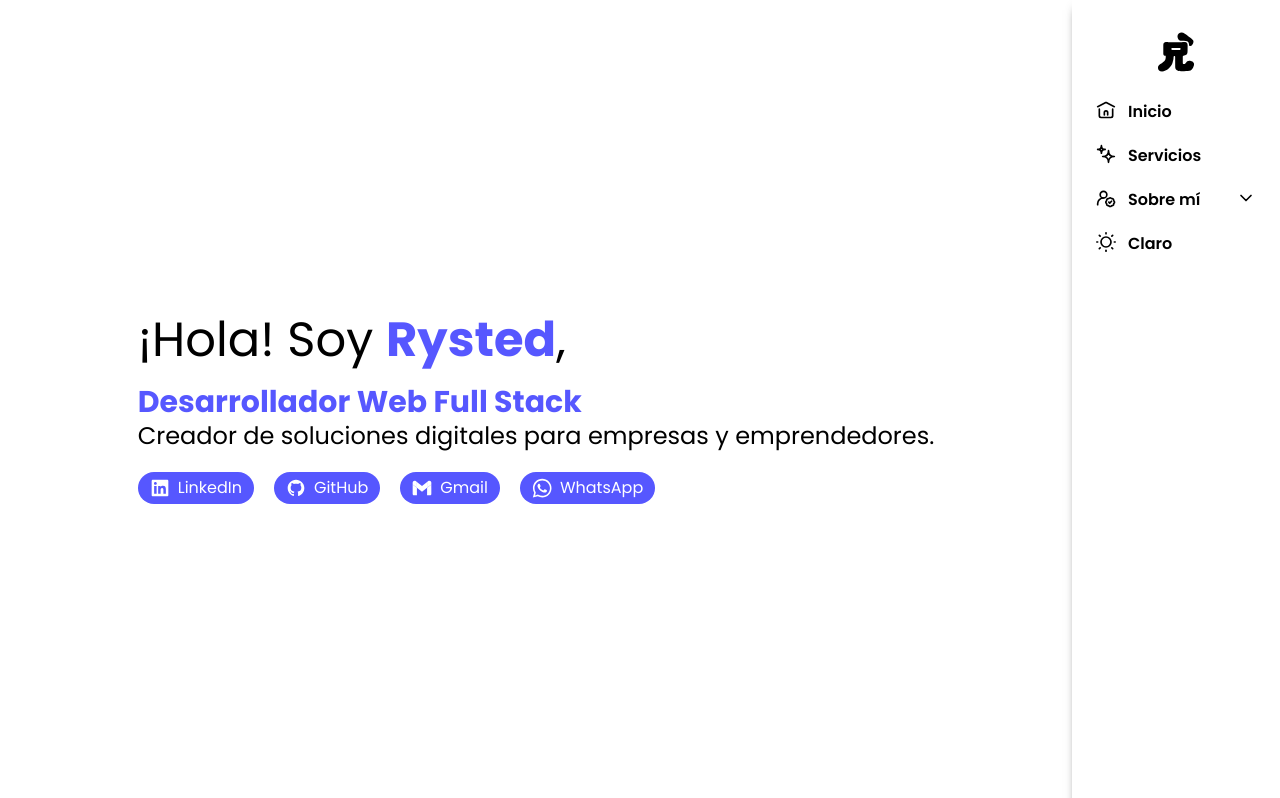
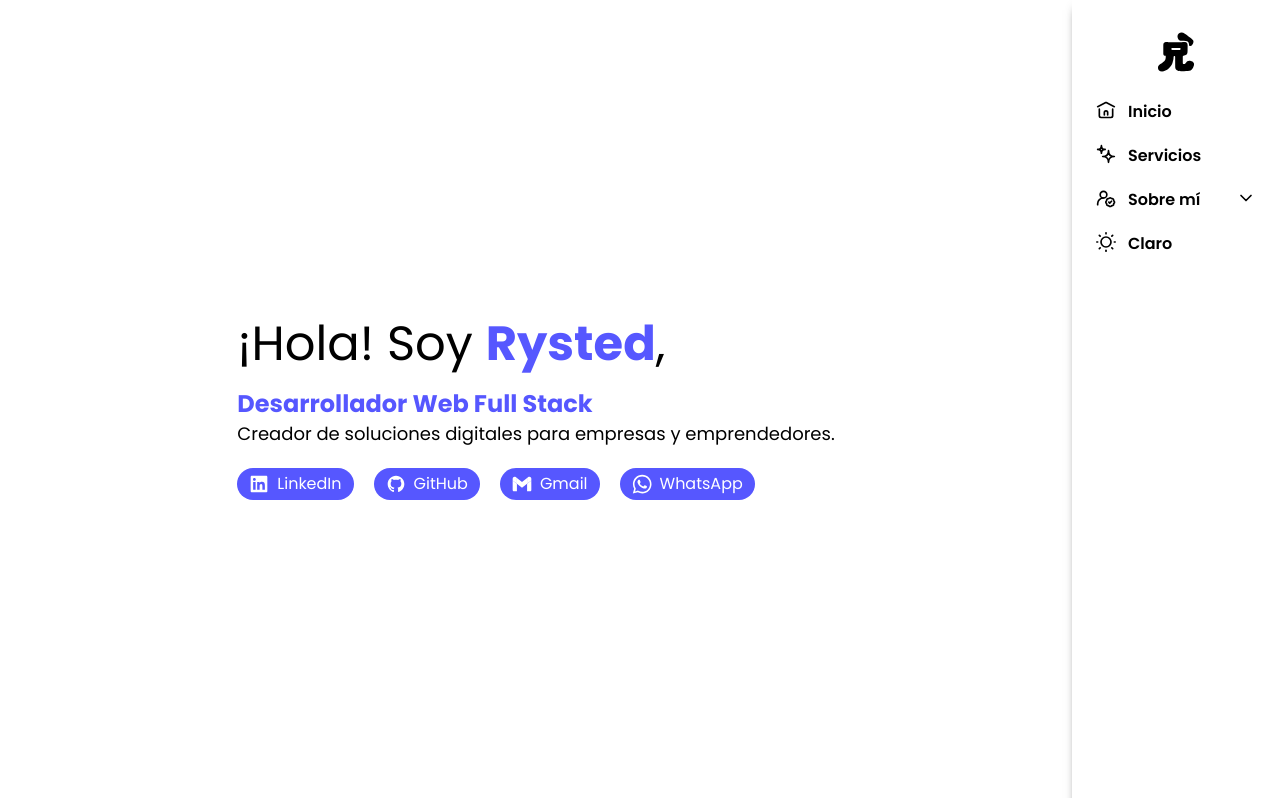
Before and after one commit to Rysted/portfolio, a React (Vite) app: page / in a window 1280 px wide. Shown: the top 798 px of the page. Built offline with nearby package versions, Linux system fonts and the light colour scheme.

Commit message:
Actualizar estilos de inicio y ajustar tamaño de imagen en ProjectsCard

```diff
--- a/src/components/Home.tsx
+++ b/src/components/Home.tsx
@@ -11,10 +11,10 @@ const Home = () => {
         <h1 className="text-4xl md:text-5xl text-light_text dark:text-dark_text transition-all duration-200 ease-in-out">
           ¡Hola! Soy <b className="text-primary">Rysted</b>,
         </h1>
-        <b className="text-2xl md:text-3xl text-primary block pt-5">
+        <b className="text-2xl text-primary block pt-5">
           Desarrollador Web Full Stack
         </b>
-        <p className="text-1xl md:text-2xl text-light_text dark:text-dark_text transition-all duration-200 ease-in-out">
+        <p className="text-sm md:text-lg text-light_text dark:text-dark_text transition-all duration-200 ease-in-out">
           Creador de soluciones digitales para empresas y emprendedores.
         </p>
 
--- a/src/components/common/ProjectsCard.tsx
+++ b/src/components/common/ProjectsCard.tsx
@@ -20,6 +20,8 @@ const ProjectsCard = ({
           src={`./projects/${image}`}
           alt="Imagen de MrCoffee"
           loading="lazy"
+          width="100%"
+          height="100%"
           className="block h-56 rounded-[25px] object-cover p-4"
         />
       </div>
```
